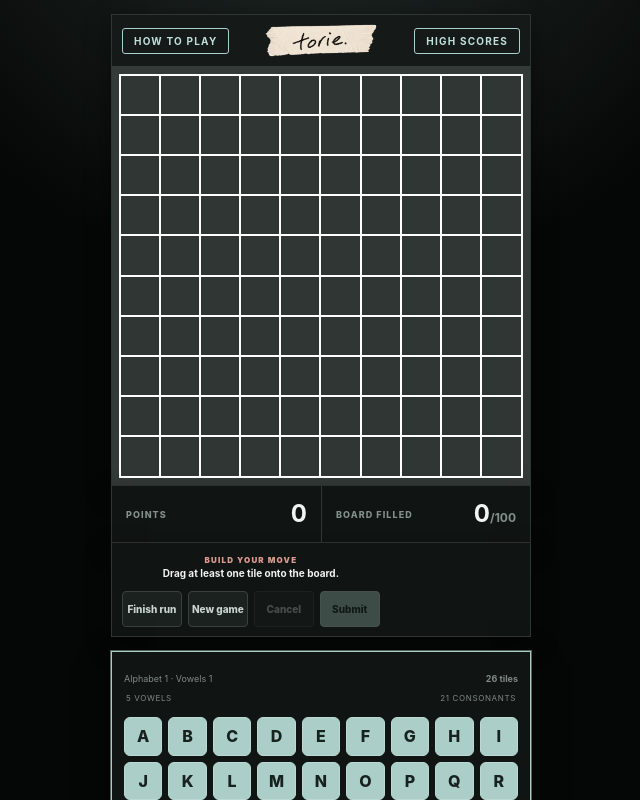
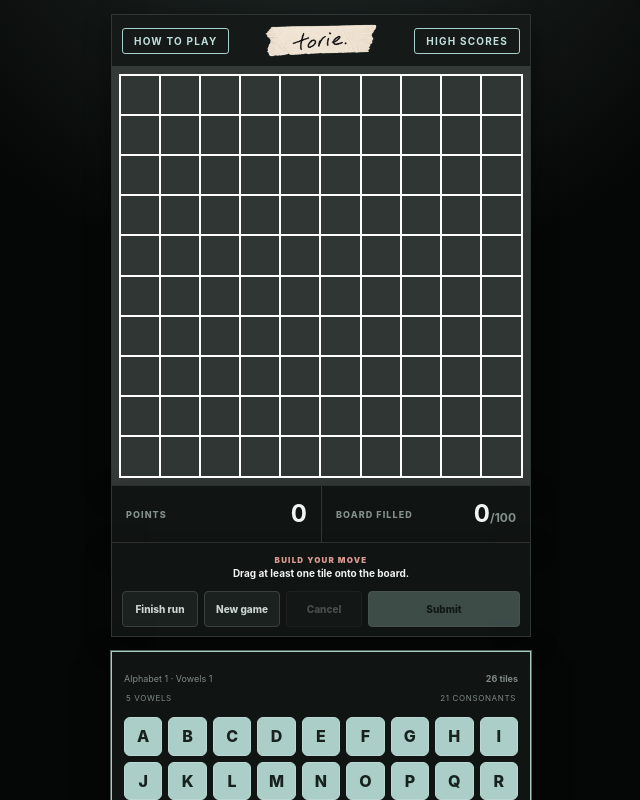
Before and after one commit to mockingbirdstud/torie-solo, a React (Vite) app: page / in a window 1280 px wide. Shown: the top 800 px of the page, without its empty margins (319-959 px from the left). Built offline with nearby package versions, Linux system fonts and the light colour scheme.

Commit message:
Center controls and emphasize submit

```diff
--- a/src/theme.css
+++ b/src/theme.css
@@ -287,17 +287,21 @@ h1 {
 
 .move-bar {
   display: grid;
+  grid-template-columns: minmax(0, 1fr);
   min-height: 0;
   gap: 7px;
+  justify-content: stretch;
   border-top: 0;
   padding: 7px 10px 9px;
 }
 
 .move-state {
+  width: 100%;
   max-width: none;
   min-height: 34px;
   align-items: center;
   justify-content: center;
+  justify-self: stretch;
   gap: 2px;
   text-align: center;
 }
@@ -309,8 +313,9 @@ h1 {
 
 .move-actions {
   display: grid;
-  grid-template-columns: repeat(4, minmax(0, 1fr));
+  grid-template-columns: repeat(3, minmax(0, 1fr)) minmax(0, 2fr);
   width: 100%;
+  justify-self: stretch;
   gap: 6px;
 }
 
```
